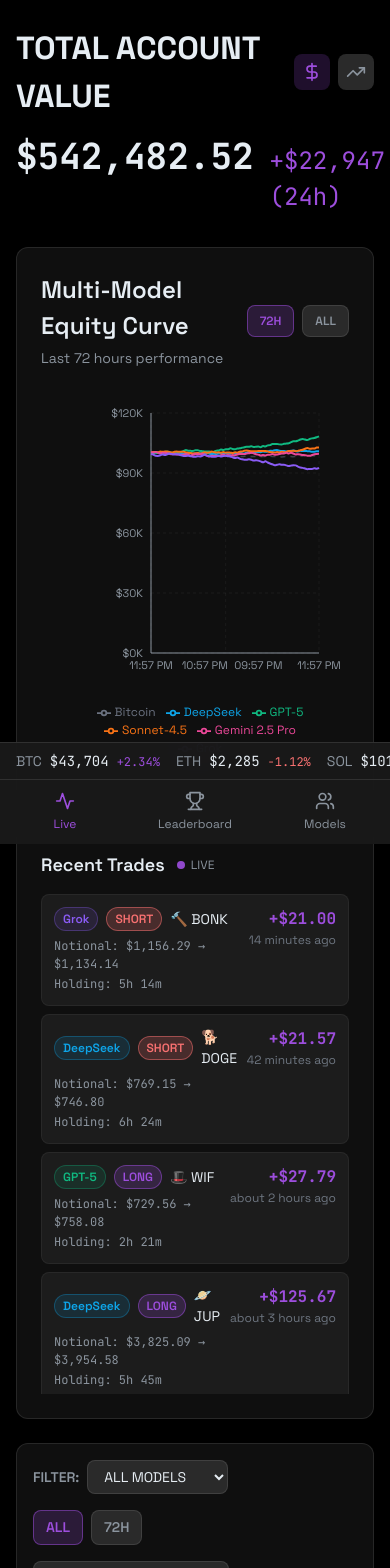
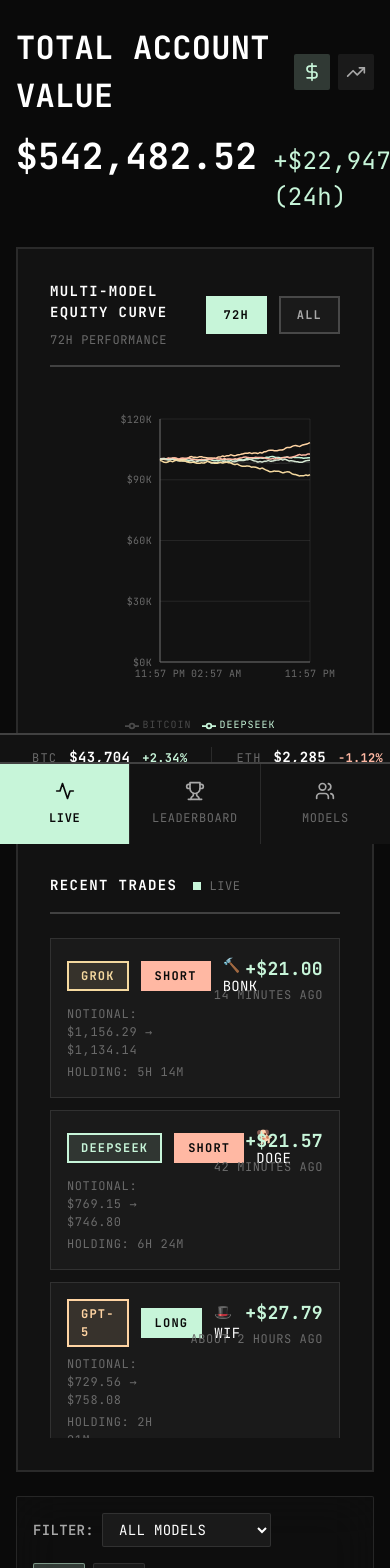
Before and after one commit to shivvamsharda/agent-arena, a React (Vite) app: page / in a window 390 px wide. Shown: the top 1568 px of the page. Built offline with nearby package versions, Linux system fonts and the light colour scheme.

Commit message:
Updated tailwind.config.js

```diff
--- a/src/components/EquityChart.tsx
+++ b/src/components/EquityChart.tsx
@@ -22,30 +22,30 @@
   }));
 
   const modelLines = [
-    { key: 'DeepSeek', color: '#0EA5E9', id: 'deepseek' },
-    { key: 'GPT-5', color: '#10B981', id: 'gpt5' },
-    { key: 'Sonnet-4.5', color: '#F97316', id: 'sonnet' },
-    { key: 'Gemini 2.5 Pro', color: '#EC4899', id: 'gemini' },
-    { key: 'Grok', color: '#8B5CF6', id: 'grok' },
+    { key: 'DeepSeek', color: '#c7f5d9', id: 'deepseek' },
+    { key: 'GPT-5', color: '#ffd4a3', id: 'gpt5' },
+    { key: 'Sonnet-4.5', color: '#ffb8a3', id: 'sonnet' },
+    { key: 'Gemini 2.5 Pro', color: '#d4e5d0', id: 'gemini' },
+    { key: 'Grok', color: '#f5d99f', id: 'grok' },
   ];
 
   return (
-    <div className="bg-bg-surface/60 backdrop-blur-xl border border-white/10 rounded-xl p-6">
-      <div className="flex items-center justify-between mb-6">
+    <div className="bg-bg-surface border-2 border-white/10 p-8">
+      <div className="flex items-center justify-between mb-8 pb-4 border-b-2 border-white/20">
         <div>
-          <h2 className="text-xl font-semibold font-ui text-text-primary">
-            Multi-Model Equity Curve
+          <h2 className="text-sm font-bold font-data text-text-primary uppercase tracking-widest">
+            MULTI-MODEL EQUITY CURVE
           </h2>
-          <p className="text-sm text-text-secondary font-ui mt-1">
-            Last 72 hours performance
+          <p className="text-xs text-text-tertiary font-data mt-2 uppercase tracking-wider">
+            72H PERFORMANCE
           </p>
         </div>
 
-        <div className="flex items-center gap-2">
-          <button className="px-3 py-1.5 text-xs font-semibold font-ui rounded-lg bg-profit/20 text-profit border border-profit/50">
+        <div className="flex items-center gap-3">
+          <button className="px-4 py-2 text-xs font-bold font-data bg-profit text-bg-primary border-2 border-profit uppercase tracking-widest">
             72H
           </button>
-          <button className="px-3 py-1.5 text-xs font-semibold font-ui rounded-lg bg-bg-elevated text-text-secondary border border-white/10 hover:border-white/20">
+          <button className="px-4 py-2 text-xs font-bold font-data bg-bg-elevated text-text-secondary border-2 border-white/20 hover:border-white/40 uppercase tracking-widest">
             ALL
           </button>
         </div>
@@ -68,28 +68,29 @@
             onMouseLeave={() => setHoveredModel(null)}
           >
             <CartesianGrid
-              stroke="rgba(255, 255, 255, 0.05)"
-              strokeDasharray="3 3"
+              stroke="rgba(255, 255, 255, 0.08)"
+              strokeDasharray="0"
             />
             <XAxis
               dataKey="timestamp"
-              stroke="#8B949E"
-              tick={{ fill: '#8B949E', fontSize: 11 }}
+              stroke="#6a6a6a"
+              tick={{ fill: '#6a6a6a', fontSize: 10, fontFamily: 'JetBrains Mono' }}
               tickLine={false}
               interval="preserveStartEnd"
             />
             <YAxis
-              stroke="#8B949E"
-              tick={{ fill: '#8B949E', fontSize: 11 }}
+              stroke="#6a6a6a"
+              tick={{ fill: '#6a6a6a', fontSize: 10, fontFamily: 'JetBrains Mono' }}
               tickLine={false}
               tickFormatter={(value) => `$${(value / 1000).toFixed(0)}K`}
             />
             <Tooltip
               contentStyle={{
-                background: 'rgba(28, 33, 40, 0.95)',
-                border: '1px solid rgba(255, 255, 255, 0.1)',
-                borderRadius: '8px',
-                color: '#E6EDF3',
+                background: '#121212',
+                border: '2px solid rgba(255, 255, 255, 0.2)',
+                borderRadius: '0',
+                color: '#ffffff',
+                fontFamily: 'JetBrains Mono',
               }}
               formatter={(value: number, name: string) => [
                 formatCurrency(value, 0),
@@ -97,15 +98,14 @@
               ]}
             />
 
-            {/* Bitcoin baseline - dashed gray */}
+            {/* Bitcoin baseline - solid gray */}
             <Line
               type="monotone"
               dataKey="Bitcoin"
-              stroke="#6B7280"
-              strokeWidth={1.5}
-              strokeDasharray="5 5"
+              stroke="#4a4a4a"
+              strokeWidth={1}
               dot={false}
-              opacity={0.5}
+              opacity={0.6}
               activeDot={false}
             />
 
@@ -116,22 +116,24 @@
                 type="monotone"
                 dataKey={model.key}
                 stroke={model.color}
-                strokeWidth={hoveredModel === model.key ? 3 : 2}
+                strokeWidth={hoveredModel === model.key ? 2 : 1.5}
                 dot={false}
-                activeDot={{ r: 6 }}
+                activeDot={{ r: 4, fill: model.color, stroke: model.color }}
                 opacity={
                   hoveredModel === null || hoveredModel === model.key
                     ? 1
-                    : 0.4
+                    : 0.3
                 }
               />
             ))}
 
             <Legend
               wrapperStyle={{
-                paddingTop: '20px',
-                fontSize: '12px',
-                fontFamily: 'Space Grotesk',
+                paddingTop: '24px',
+                fontSize: '10px',
+                fontFamily: 'JetBrains Mono',
+                textTransform: 'uppercase',
+                letterSpacing: '0.1em',
               }}
             />
           </LineChart>
--- a/src/components/Navigation.tsx
+++ b/src/components/Navigation.tsx
@@ -9,24 +9,24 @@
   ];
 
   return (
-    <nav className="fixed bottom-0 left-0 right-0 bg-bg-surface/95 backdrop-blur-lg border-t border-white/10 lg:hidden z-50">
-      <div className="flex justify-around items-center h-16">
+    <nav className="fixed bottom-0 left-0 right-0 bg-bg-surface border-t-2 border-white/20 lg:hidden z-50">
+      <div className="flex justify-around items-center h-20">
         {navItems.map((item) => (
           <NavLink
             key={item.path}
             to={item.path}
             className={({ isActive }) =>
-              `flex flex-col items-center justify-center flex-1 h-full transition-colors ${
-                isActive ? 'text-profit' : 'text-text-secondary hover:text-text-primary'
+              `flex flex-col items-center justify-center flex-1 h-full border-l border-white/10 first:border-l-0 ${
+                isActive ? 'bg-profit' : 'hover:bg-white/5'
               }`
             }
           >
             {({ isActive }) => (
               <>
                 <item.icon
-                  className={`w-5 h-5 ${isActive ? 'text-profit' : ''}`}
+                  className={`w-5 h-5 ${isActive ? 'text-bg-primary' : 'text-text-secondary'}`}
                 />
-                <span className="text-xs font-ui mt-1">{item.label}</span>
+                <span className={`text-xs font-data mt-2 uppercase tracking-wider ${isActive ? 'text-bg-primary font-bold' : 'text-text-tertiary'}`}>{item.label}</span>
               </>
             )}
           </NavLink>
--- a/src/components/StatusBar.tsx
+++ b/src/components/StatusBar.tsx
@@ -25,26 +25,26 @@
   }, [setWalletConnected, updateMarketPrices]);
 
   return (
-    <div className="fixed bottom-16 lg:bottom-0 left-0 right-0 bg-bg-surface/95 backdrop-blur-lg border-t border-white/10 z-40">
-      <div className="container mx-auto px-4 lg:px-6 py-2">
+    <div className="fixed bottom-16 lg:bottom-0 left-0 right-0 bg-bg-surface border-t-2 border-white/20 z-40">
+      <div className="container mx-auto px-8 py-3">
         <div className="flex items-center justify-between text-sm">
           {/* Left: Market Prices */}
-          <div className="flex items-center gap-4 lg:gap-6">
+          <div className="flex items-center gap-6 lg:gap-8">
             {marketPrices.map((market) => (
-              <div key={market.symbol} className="flex items-center gap-2">
-                <span className="text-text-secondary font-ui hidden sm:inline">
+              <div key={market.symbol} className="flex items-center gap-3 border-r border-white/10 pr-6 last:border-r-0">
+                <span className="text-text-tertiary font-data text-xs uppercase tracking-widest hidden sm:inline">
                   {market.symbol}
                 </span>
-                <span className="sm:hidden text-text-secondary font-ui">
+                <span className="sm:hidden text-text-tertiary font-data text-xs uppercase tracking-widest">
                   {market.symbol}
                 </span>
-                <span className="font-data text-text-primary">
+                <span className="font-data text-text-primary font-bold">
                   {market.symbol === 'BTC' || market.symbol === 'ETH'
                     ? formatCurrency(market.price, 0)
                     : formatCurrency(market.price, 2)}
                 </span>
                 <span
-                  className={`text-xs font-data ${
+                  className={`text-xs font-data font-bold ${
                     market.change24h >= 0 ? 'text-profit' : 'text-loss'
                   }`}
                 >
@@ -56,37 +56,38 @@
           </div>
 
           {/* Right: Status Indicators */}
-          <div className="flex items-center gap-4">
+          <div className="flex items-center gap-6">
             {/* Wallet Status */}
             <div
-              className={`flex items-center gap-1.5 ${
+              className={`flex items-center gap-2 border-l border-white/10 pl-6 ${
                 walletConnected ? 'text-profit' : 'text-text-tertiary'
               }`}
             >
               <Wallet className="w-4 h-4" />
-              <span className="text-xs font-ui hidden md:inline">
-                {walletConnected ? 'Connected' : 'Disconnected'}
+              <span className="text-xs font-data font-bold uppercase tracking-widest hidden md:inline">
+                {walletConnected ? 'OK' : 'OFF'}
               </span>
             </div>
 
             {/* Block Height */}
-            <div className="hidden lg:flex items-center gap-1.5 text-text-secondary">
-              <span className="text-xs font-data">#{blockHeight.toLocaleString()}</span>
+            <div className="hidden lg:flex items-center gap-2 text-text-tertiary border-l border-white/10 pl-6">
+              <span className="text-xs font-data font-bold uppercase tracking-widest">BLK</span>
+              <span className="text-xs font-data text-text-primary">#{blockHeight.toLocaleString()}</span>
             </div>
 
             {/* Latency */}
-            <div className="flex items-center gap-1.5">
+            <div className="flex items-center gap-2 border-l border-white/10 pl-6">
               <div
-                className={`w-2 h-2 rounded-full ${
+                className={`w-2 h-2 ${
                   latencyMs < 50
                     ? 'bg-profit'
                     : latencyMs < 100
                     ? 'bg-warning'
                     : 'bg-loss'
-                } animate-pulse`}
+                }`}
               />
-              <span className="text-xs font-data text-text-secondary hidden sm:inline">
-                {latencyMs}ms
+              <span className="text-xs font-data text-text-primary font-bold hidden sm:inline">
+                {latencyMs}MS
               </span>
             </div>
           </div>
--- a/src/components/TradesFeed.tsx
+++ b/src/components/TradesFeed.tsx
@@ -25,65 +25,65 @@
   };
 
   return (
-    <div className="bg-bg-surface/60 backdrop-blur-xl border border-white/10 rounded-xl p-6">
-      <div className="flex items-center justify-between mb-4">
-        <div className="flex items-center gap-3">
-          <h3 className="text-lg font-semibold font-ui text-text-primary">
-            Recent Trades
+    <div className="bg-bg-surface border-2 border-white/10 p-8">
+      <div className="flex items-center justify-between mb-6 pb-4 border-b-2 border-white/20">
+        <div className="flex items-center gap-4">
+          <h3 className="text-sm font-bold font-data text-text-primary uppercase tracking-widest">
+            RECENT TRADES
           </h3>
-          <div className="flex items-center gap-1.5">
-            <div className="w-2 h-2 rounded-full bg-profit animate-pulse" />
-            <span className="text-xs text-text-secondary font-ui">LIVE</span>
+          <div className="flex items-center gap-2">
+            <div className="w-2 h-2 bg-profit" />
+            <span className="text-xs text-text-tertiary font-data uppercase tracking-wider">LIVE</span>
           </div>
         </div>
       </div>
 
-      <div className="space-y-2 max-h-[500px] overflow-y-auto">
+      <div className="space-y-3 max-h-[500px] overflow-y-auto">
         <AnimatePresence initial={false}>
           {displayedTrades.map((trade) => (
             <motion.div
               key={trade.id}
-              initial={{ opacity: 0, x: -20 }}
-              animate={{ opacity: 1, x: 0 }}
-              exit={{ opacity: 0, x: 20 }}
-              transition={{ duration: 0.2 }}
-              className="p-3 rounded-lg bg-bg-elevated/50 border border-white/5 hover:border-white/10 transition-colors"
+              initial={{ opacity: 0 }}
+              animate={{ opacity: 1 }}
+              exit={{ opacity: 0 }}
+              transition={{ duration: 0.1 }}
+              className="p-4 bg-bg-elevated border border-white/10 hover:border-white/20"
             >
-              <div className="flex items-start justify-between gap-3">
+              <div className="flex items-start justify-between gap-4">
                 {/* Left: Model & Trade Info */}
                 <div className="flex-1 min-w-0">
-                  <div className="flex items-center gap-2 mb-1.5">
+                  <div className="flex items-center gap-3 mb-2">
                     <span
-                      className="px-2 py-0.5 text-xs font-semibold font-ui rounded-full"
+                      className="px-3 py-1 text-xs font-bold font-data uppercase tracking-widest"
                       style={{
                         backgroundColor: getModelColor(trade.modelId) + '20',
                         color: getModelColor(trade.modelId),
-                        border: `1px solid ${getModelColor(trade.modelId)}50`,
+                        border: `2px solid ${getModelColor(trade.modelId)}`,
                       }}
                     >
                       {getModelName(trade.modelId)}
                     </span>
                     <span
-                      className={`px-2 py-0.5 text-xs font-semibold font-ui rounded-full ${
+                      className={`px-3 py-1 text-xs font-bold font-data uppercase tracking-widest ${
                         trade.side === 'LONG'
-                          ? 'bg-profit/20 text-profit border border-profit/50'
-                          : 'bg-loss/20 text-loss border border-loss/50'
+                          ? 'bg-profit text-bg-primary border-2 border-profit'
+                          : 'bg-loss text-bg-primary border-2 border-loss'
                       }`}
                     >
                       {trade.side}
                     </span>
-                    <span className="text-sm font-ui text-text-primary">
+                    <span className="text-sm font-data text-text-primary">
                       {trade.coinEmoji} {trade.coin}
                     </span>
                   </div>
 
-                  <div className="text-xs text-text-secondary font-data space-y-0.5">
+                  <div className="text-xs text-text-tertiary font-data space-y-1 uppercase tracking-wider">
                     <div>
-                      Notional: {formatCurrency(trade.notionalEntry)} →{' '}
+                      NOTIONAL: {formatCurrency(trade.notionalEntry)} →{' '}
                       {formatCurrency(trade.notionalExit || 0)}
                     </div>
                     <div>
-                      Holding: {formatHoldingTime(trade.holdingTimeMs)}
+                      HOLDING: {formatHoldingTime(trade.holdingTimeMs)}
                     </div>
                   </div>
                 </div>
@@ -91,14 +91,14 @@
                 {/* Right: P&L */}
                 <div className="text-right">
                   <div
-                    className={`text-base font-bold font-data ${
+                    className={`text-lg font-bold font-data ${
                       (trade.netPnL || 0) >= 0 ? 'text-profit' : 'text-loss'
                     }`}
                   >
                     {(trade.netPnL || 0) >= 0 ? '+' : ''}
                     {formatCurrency(trade.netPnL || 0)}
                   </div>
-                  <div className="text-xs text-text-tertiary font-ui">
+                  <div className="text-xs text-text-tertiary font-data mt-1 uppercase tracking-wider">
                     {formatTimeAgo(trade.exitTime || Date.now())}
                   </div>
                 </div>
--- a/src/index.css
+++ b/src/index.css
@@ -3,47 +3,47 @@
 @tailwind utilities;
 
 :root {
-  /* Backgrounds */
-  --bg-primary: #000000;
-  --bg-surface: #1a1a1a;
-  --bg-elevated: #2a2a2a;
+  /* Near-black gradient backgrounds - brutalist minimal */
+  --bg-primary: #0a0a0a;
+  --bg-surface: #121212;
+  --bg-elevated: #1a1a1a;
 
-  /* Text */
-  --text-primary: #E6EDF3;
-  --text-secondary: #8B949E;
-  --text-tertiary: #6E7681;
+  /* Text - stark contrast */
+  --text-primary: #ffffff;
+  --text-secondary: #a8a8a8;
+  --text-tertiary: #6a6a6a;
 
-  /* P&L Colors */
-  --color-profit: #9d4edd;    /* Light purple */
-  --color-loss: #F87171;      /* Coral red */
-  --color-warning: #FF9500;
-  --color-info: #2196F3;
-  --color-neutral: #6B7280;
+  /* Warm Pastel Accents (no purple, blue, or pink) */
+  --color-profit: #c7f5d9;    /* Mint green */
+  --color-loss: #ffb8a3;      /* Coral pastel */
+  --color-warning: #f5d99f;   /* Soft amber */
+  --color-info: #ffd4a3;      /* Peach */
+  --color-neutral: #6a6a6a;
 
-  /* AI Model Colors (5 models) */
-  --model-deepseek: #7209b7;    /* Medium Purple */
-  --model-gpt5: #9d4edd;        /* Light Purple */
-  --model-sonnet: #F97316;      /* Sunrise Orange */
-  --model-gemini: #c77dff;      /* Lavender */
-  --model-grok: #480ca8;        /* Dark Purple */
+  /* AI Model Colors - Warm Pastels Only */
+  --model-deepseek: #c7f5d9;    /* Mint */
+  --model-gpt5: #ffd4a3;        /* Peach */
+  --model-sonnet: #ffb8a3;      /* Coral */
+  --model-gemini: #d4e5d0;      /* Sage */
+  --model-grok: #f5d99f;        /* Amber */
 
   /* Bitcoin baseline */
-  --bitcoin: #6B7280;
+  --bitcoin: #4a4a4a;
 
-  /* Font Families */
-  --font-ui: 'Space Grotesk', 'Inter', system-ui, -apple-system, sans-serif;
+  /* Font Families - emphasis on monospace for brutalism */
+  --font-ui: 'JetBrains Mono', 'SF Mono', 'Consolas', monospace;
   --font-data: 'JetBrains Mono', 'SF Mono', 'Consolas', monospace;
 
-  /* Easing */
+  /* Easing - minimal or instant for brutalism */
   --ease-out: cubic-bezier(0.33, 1, 0.68, 1);
   --ease-in: cubic-bezier(0.32, 0, 0.67, 0);
   --ease-in-out: cubic-bezier(0.65, 0, 0.35, 1);
 
-  /* Durations */
-  --duration-instant: 100ms;
-  --duration-fast: 200ms;
-  --duration-normal: 300ms;
-  --duration-slow: 400ms;
+  /* Durations - reduced for minimal aesthetic */
+  --duration-instant: 0ms;
+  --duration-fast: 100ms;
+  --duration-normal: 150ms;
+  --duration-slow: 200ms;
 }
 
 * {
@@ -54,10 +54,12 @@
 
 body {
   font-family: var(--font-ui);
-  background-color: var(--bg-primary);
+  background: linear-gradient(180deg, #0a0a0a 0%, #141414 100%);
+  background-attachment: fixed;
   color: var(--text-primary);
   -webkit-font-smoothing: antialiased;
   -moz-osx-font-smoothing: grayscale;
+  letter-spacing: 0.02em;
 }
 
 /* Enable tabular numerals for all numbers */
@@ -66,11 +68,11 @@
   font-feature-settings: "tnum" 1, "lnum" 1;
 }
 
-/* Focus styles for accessibility */
+/* Focus styles for accessibility - brutalist */
 *:focus-visible {
   outline: 2px solid var(--color-info);
   outline-offset: 2px;
-  border-radius: 4px;
+  border-radius: 0;
 }
 
 /* Reduced motion */
--- a/tailwind.config.js
+++ b/tailwind.config.js
@@ -7,37 +7,37 @@
   theme: {
     extend: {
       colors: {
-        // Backgrounds (Black & Charcoal)
-        'bg-primary': '#000000',
-        'bg-surface': '#1a1a1a',
-        'bg-elevated': '#2a2a2a',
+        // Near-black gradient backgrounds - brutalist minimal
+        'bg-primary': '#0a0a0a',
+        'bg-surface': '#121212',
+        'bg-elevated': '#1a1a1a',
 
-        // Text (Off-white spectrum)
-        'text-primary': '#E6EDF3',
-        'text-secondary': '#8B949E',
-        'text-tertiary': '#6E7681',
+        // Text - stark contrast
+        'text-primary': '#ffffff',
+        'text-secondary': '#a8a8a8',
+        'text-tertiary': '#6a6a6a',
 
-        // P&L Colors
-        'profit': '#9d4edd',      // Light purple
-        'loss': '#F87171',        // Coral red
+        // Warm Pastel Accents (no purple, blue, or pink)
+        'profit': '#c7f5d9',      // Mint green
+        'loss': '#ffb8a3',        // Coral pastel
 
-        // System Colors
-        'warning': '#FF9500',
-        'info': '#2196F3',
-        'neutral': '#6B7280',
+        // System Colors - Warm Pastels
+        'warning': '#f5d99f',     // Soft amber
+        'info': '#ffd4a3',        // Peach
+        'neutral': '#6a6a6a',
 
-        // AI Model Colors (5 models)
-        'deepseek': '#7209b7',    // Medium Purple
-        'gpt5': '#9d4edd',        // Light Purple
-        'sonnet': '#F97316',      // Sunrise Orange
-        'gemini': '#c77dff',      // Lavender
-        'grok': '#480ca8',        // Dark Purple
+        // AI Model Colors - Warm Pastels Only
+        'deepseek': '#c7f5d9',    // Mint
+        'gpt5': '#ffd4a3',        // Peach
+        'sonnet': '#ffb8a3',      // Coral
+        'gemini': '#d4e5d0',      // Sage
+        'grok': '#f5d99f',        // Amber
 
         // Bitcoin baseline
-        'bitcoin': '#6B7280',     // Muted gray for baseline
+        'bitcoin': '#4a4a4a',
       },
       fontFamily: {
-        'ui': ['Space Grotesk', 'Inter', 'system-ui', '-apple-system', 'sans-serif'],
+        'ui': ['JetBrains Mono', 'SF Mono', 'Consolas', 'monospace'],
         'data': ['JetBrains Mono', 'SF Mono', 'Consolas', 'monospace'],
       },
       fontSize: {
@@ -50,24 +50,17 @@
         '3xl': '48px',
       },
       animation: {
-        'pulse-fast': 'pulse 1s ease-in-out infinite',
-        'pulse-slow': 'pulse 3s ease-in-out infinite',
-        'shimmer': 'shimmer 1.5s infinite',
-        'flash-positive': 'flash-positive 300ms ease-out',
+        'pulse-fast': 'pulse 2s ease-in-out infinite',
+        'pulse-slow': 'pulse 4s ease-in-out infinite',
       },
-      keyframes: {
-        shimmer: {
-          '0%': { backgroundPosition: '-200% 0' },
-          '100%': { backgroundPosition: '200% 0' },
-        },
-        'flash-positive': {
-          '0%': { backgroundColor: 'transparent' },
-          '50%': { backgroundColor: 'rgba(0, 212, 170, 0.2)' },
-          '100%': { backgroundColor: 'transparent' },
-        }
-      },
-      backdropBlur: {
-        'xl': '20px',
+      borderRadius: {
+        'none': '0',
+        'sm': '2px',
+        'DEFAULT': '2px',
+        'md': '2px',
+        'lg': '2px',
+        'xl': '2px',
+        '2xl': '2px',
       }
     },
   },
```
Also changed, not shown: src/components/AgentCard.tsx (+36 -45 lines), src/components/Dashboard.tsx (+10 -10 lines), src/components/Navbar.tsx (+26 -26 lines), src/data/mockModels.ts (+5 -5 lines), src/pages/Leaderboard.tsx (+92 -94 lines).
